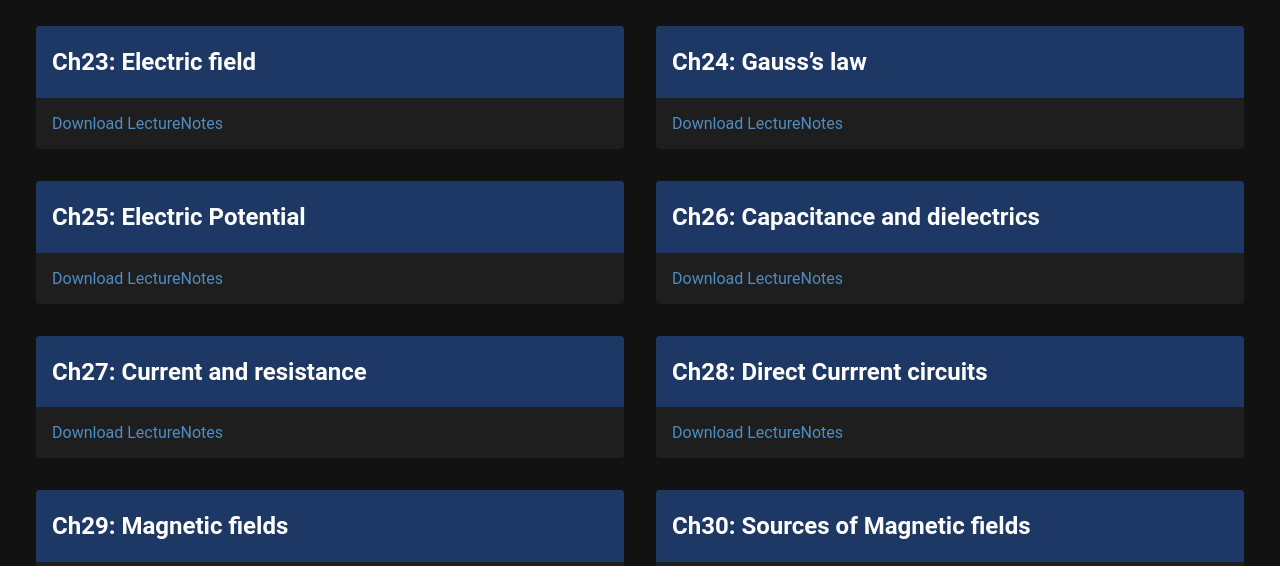
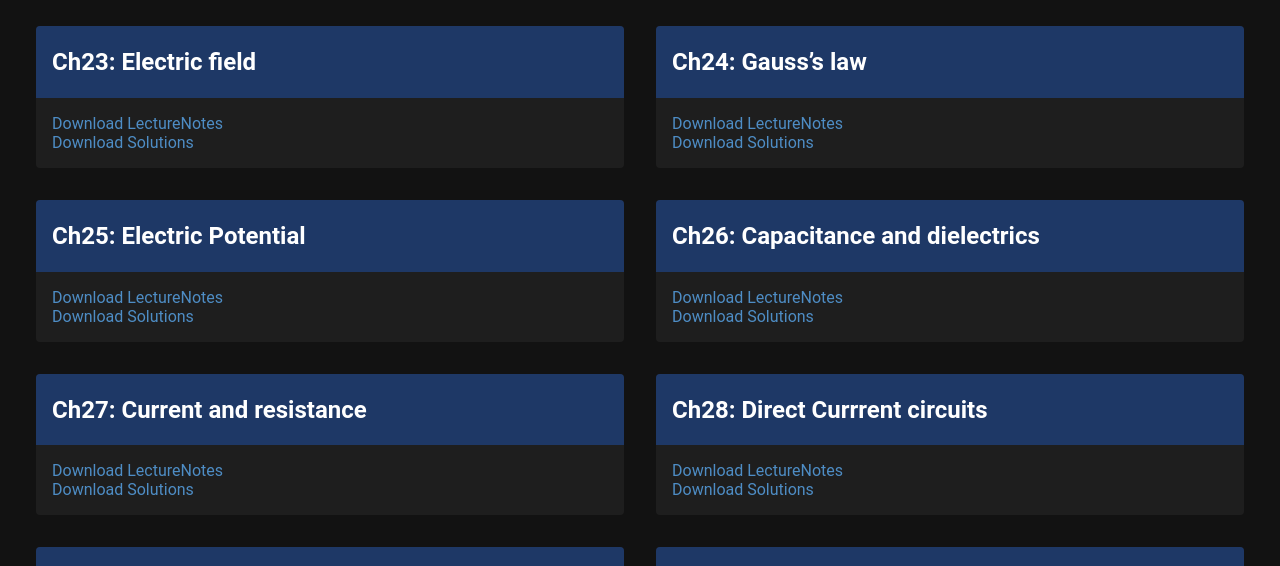
Before and after one commit to Omarawadreal/Phys2, a Flask app: page /lecture-notes in a window 1280 px wide. Shown: the part 50-616 px from the top of the page. Run offline with Flask 3, Linux system fonts and the light colour scheme; a user stored in the database is signed in; grey boxes are pictures that could not be loaded.

Commit message:
Solutions

```diff
--- a/src/templates/base.html
+++ b/src/templates/base.html
@@ -55,12 +55,9 @@
                         {% endif %}
                         <li><a href="/syllabus">Syllabus</a></li>
                         <li><a href="/assignments">Assignments</a></li>
-                        <li><a href="/labs">Labs</a></li>
+                        <li><a href="/labs">Calendar</a></li>
                         <li><a href="/lecture-notes">Lecture Notes</a></li>
                         <li><a href="https://www.cengage.uk/dashboard/home">Cengage</a></li>
-                        <!--
-                         <li><a href="https://markus2.utsc.utoronto.ca/">MarkUs</a></li>
-                          -->
                         <li><a href="/course-team">Course Team</a></li>
                     </ul>
                 </nav>
--- a/src/templates/labs.html
+++ b/src/templates/labs.html
@@ -24,7 +24,7 @@ Labs
                 <h2>Upcoming Events</h2>
             </div>
             <div class="container-content">
-                <h2>Here are your upcoming events, including lab sessions, assignments, and exams.</h2>
+                <h3>Here are your upcoming events, including lab sessions, assignments, and exams.</h3>
             </div>
         </div>
     </div>
--- a/src/templates/lecture_notes.html
+++ b/src/templates/lecture_notes.html
@@ -13,7 +13,8 @@ Lecture Notes
                     <h2>Ch23: Electric field</h2>
                 </div>
                 <div class="container-content">
-                    <a target="_blank" rel="noreferrer" href="{{ url_for('static', filename='assets/chapter23.pdf')}}">Download LectureNotes</a>
+                    <a target="_blank" rel="noreferrer" href="{{ url_for('static', filename='assets/chapter23.pdf')}}">Download LectureNotes</a><br/>
+                    <a target="_blank" rel="noreferrer" href="{{ url_for('static', filename='assets/Sol23.pdf')}}">Download Solutions</a>
                 </div>
             </div>
         </div>
@@ -24,7 +25,8 @@ Lecture Notes
                     <h2>Ch24: Gauss’s law</h2>
                 </div>
                 <div class="container-content">
-                    <a target="_blank" rel="noreferrer" href="{{ url_for('static', filename='assets/chapter24.pdf')}}">Download LectureNotes</a>
+                    <a target="_blank" rel="noreferrer" href="{{ url_for('static', filename='assets/chapter24.pdf')}}">Download LectureNotes</a><br/>
+                    <a target="_blank" rel="noreferrer" href="{{ url_for('static', filename='assets/Sol24.pdf')}}">Download Solutions</a>
                 </div>
             </div>
         </div>
@@ -37,7 +39,8 @@ Lecture Notes
                     <h2>Ch25: Electric Potential</h2>
                 </div>
                 <div class="container-content">
-                    <a target="_blank" rel="noreferrer" href="{{ url_for('static', filename='assets/chapter25.pdf')}}">Download LectureNotes</a>
+                    <a target="_blank" rel="noreferrer" href="{{ url_for('static', filename='assets/chapter25.pdf')}}">Download LectureNotes</a><br/>
+                    <a target="_blank" rel="noreferrer" href="{{ url_for('static', filename='assets/Sol25.pdf')}}">Download Solutions</a>
                 </div>
             </div>
         </div>
@@ -48,7 +51,8 @@ Lecture Notes
                     <h2>Ch26: Capacitance and dielectrics</h2>
                 </div>
                 <div class="container-content">
-                    <a target="_blank" rel="noreferrer" href="{{ url_for('static', filename='assets/chapter26.pdf')}}">Download LectureNotes</a>
+                    <a target="_blank" rel="noreferrer" href="{{ url_for('static', filename='assets/chapter26.pdf')}}">Download LectureNotes</a><br/>
+                    <a target="_blank" rel="noreferrer" href="{{ url_for('static', filename='assets/Sol26.pdf')}}">Download Solutions</a>
                 </div>
             </div>
         </div>
@@ -61,7 +65,8 @@ Lecture Notes
                     <h2>Ch27: Current and resistance</h2>
                 </div>
                 <div class="container-content">
-                    <a target="_blank" rel="noreferrer" href="{{ url_for('static', filename='assets/chapter27.pdf')}}">Download LectureNotes</a>
+                    <a target="_blank" rel="noreferrer" href="{{ url_for('static', filename='assets/chapter27.pdf')}}">Download LectureNotes</a><br/>
+                    <a target="_blank" rel="noreferrer" href="{{ url_for('static', filename='assets/Sol27.pdf')}}">Download Solutions</a>
                 </div>
             </div>
         </div>
@@ -72,7 +77,8 @@ Lecture Notes
                     <h2>Ch28: Direct Currrent circuits</h2>
                 </div>
                 <div class="container-content">
-                    <a target="_blank" rel="noreferrer" href="{{ url_for('static', filename='assets/chapter28.pdf')}}">Download LectureNotes</a>
+                    <a target="_blank" rel="noreferrer" href="{{ url_for('static', filename='assets/chapter28.pdf')}}">Download LectureNotes</a><br/>
+                    <a target="_blank" rel="noreferrer" href="{{ url_for('static', filename='assets/Sol28.pdf')}}">Download Solutions</a>
                 </div>
             </div>
         </div>
@@ -85,7 +91,8 @@ Lecture Notes
                     <h2>Ch29: Magnetic fields</h2>
                 </div>
                 <div class="container-content">
-                    <a target="_blank" rel="noreferrer" href="{{ url_for('static', filename='assets/chapter29.pdf')}}">Download LectureNotes</a>
+                    <a target="_blank" rel="noreferrer" href="{{ url_for('static', filename='assets/chapter29.pdf')}}">Download LectureNotes</a><br/>
+                    <a target="_blank" rel="noreferrer" href="{{ url_for('static', filename='assets/Sol29.pdf')}}">Download Solutions</a>
                 </div>
             </div>
         </div>
@@ -96,7 +103,8 @@ Lecture Notes
                     <h2>Ch30: Sources of Magnetic fields</h2>
                 </div>
                 <div class="container-content">
-                    <a target="_blank" rel="noreferrer" href="{{ url_for('static', filename='assets/chapter30.pdf')}}">Download LectureNotes</a>
+                    <a target="_blank" rel="noreferrer" href="{{ url_for('static', filename='assets/chapter30.pdf')}}">Download LectureNotes</a><br/>
+                    <a target="_blank" rel="noreferrer" href="{{ url_for('static', filename='assets/Sol30.pdf')}}">Download Solutions</a>
                 </div>
             </div>
         </div>
```
Also changed, not shown: physics.db, 11 other files.
